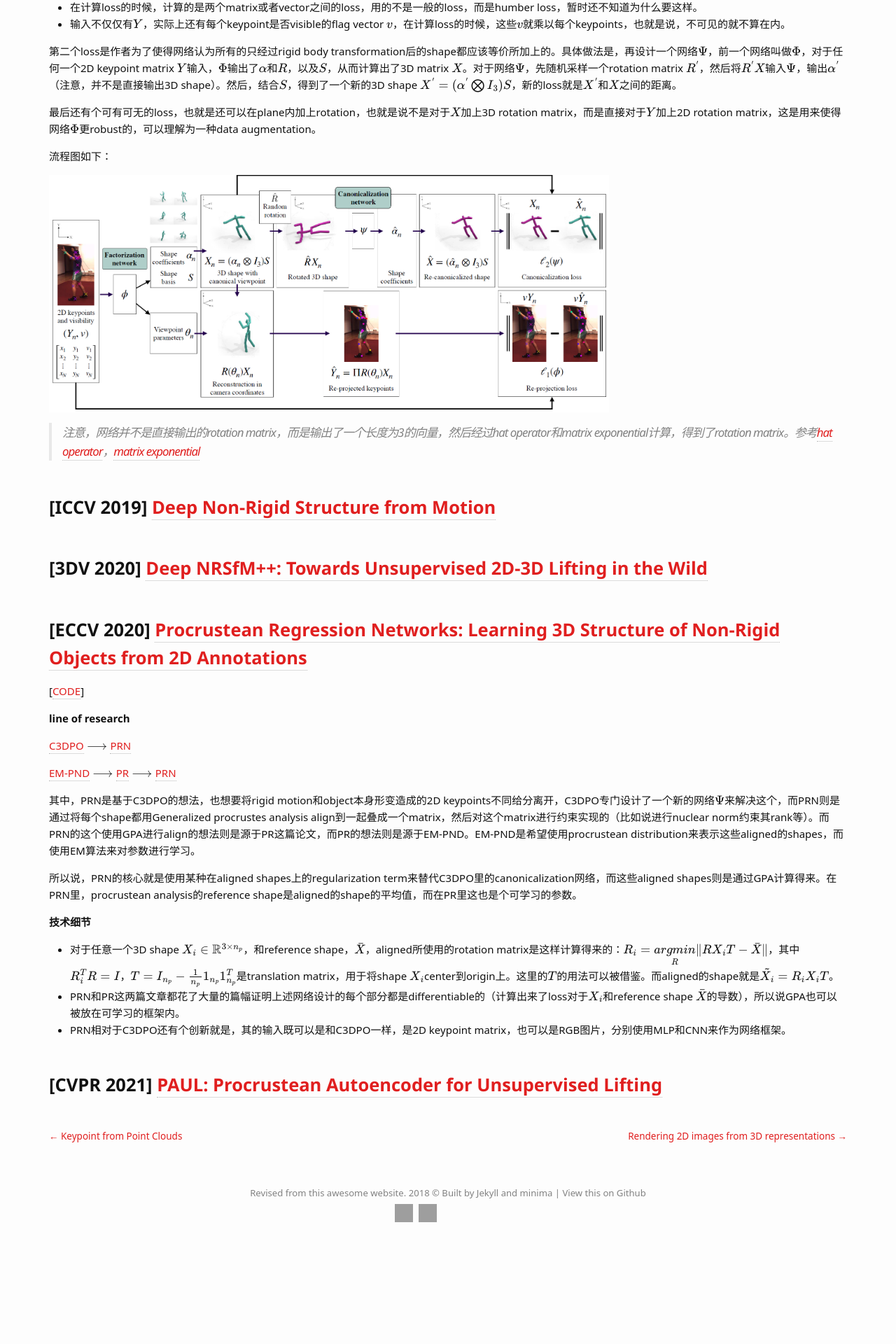
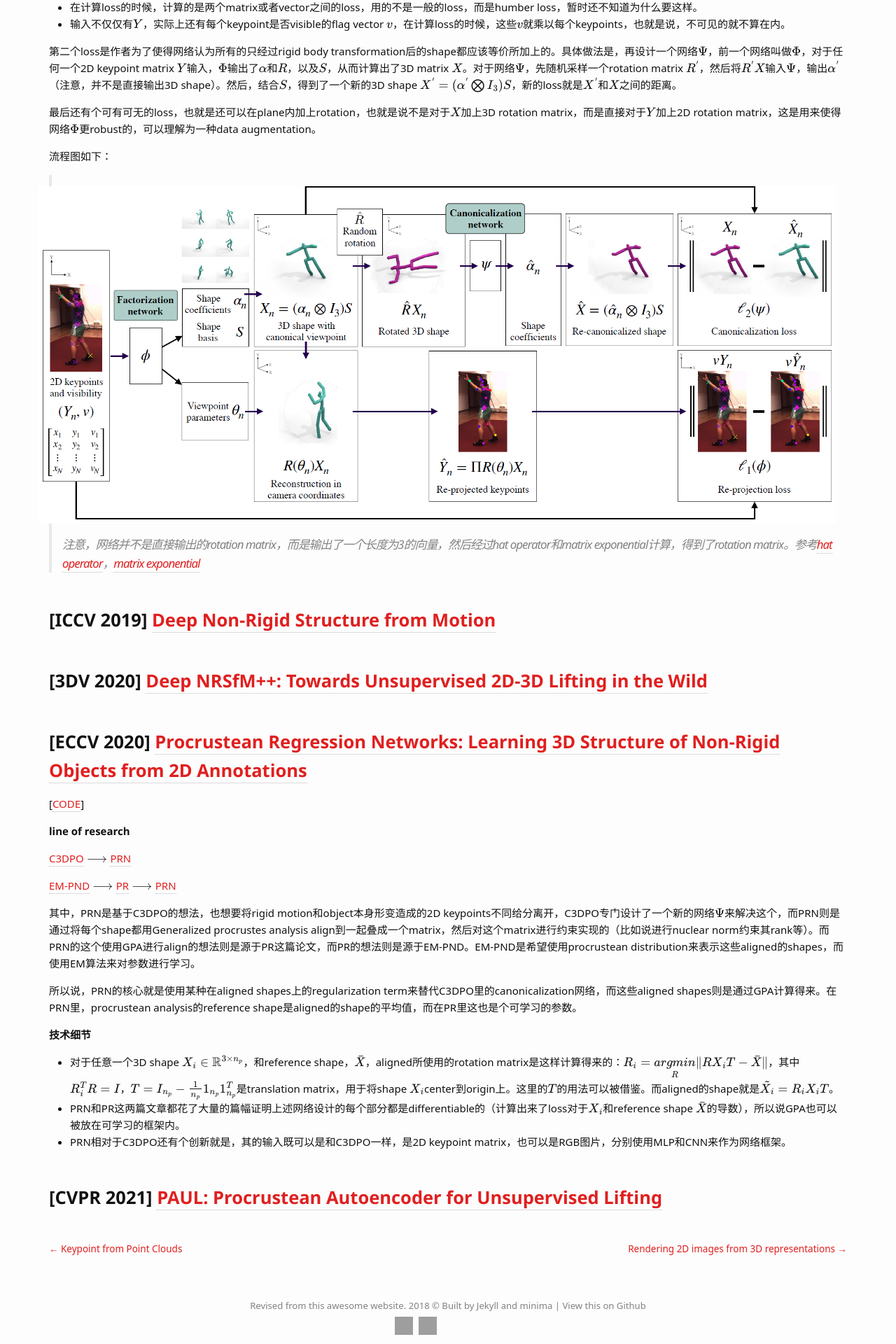
Before and after one commit to Wei-kang-Wang/tech-log, a Jekyll site: the page built from _posts/2022-01-01-Non rigid structucre from motion.md, in a window 1280 px wide. Shown: the part 974-2894 px from the top of the page at 70% size. Built offline with Jekyll 4.4.1, drawn with Linux system fonts in a browser that asks for light colours; some web fonts are replaced; formulas are drawn with MathJax 3; before the commit the page ends 2740 px from its top, so only the background shows below that; grey boxes are pictures that could not be loaded.

Commit message:
Update 2022-01-01-Non rigid structucre from motion.md

```diff
--- a/_posts/2022-01-01-Non rigid structucre from motion.md
+++ b/_posts/2022-01-01-Non rigid structucre from motion.md
@@ -43,8 +43,8 @@ tags: paper-reading
 流程图如下：
 
 
-![C3DPO-1]({{ '/assets/images/C3DPO-1.png' | relative_url }})
-{: style="width: 800px; max-width: 100%; float=center", class="center"}
+![C3DPO-1]({{ '/assets/images/C3DPO-1.png' | relative_url }}){: width=800 style="float:right; padding:16px"}
+
 
 > 注意，网络并不是直接输出的rotation matrix，而是输出了一个长度为3的向量，然后经过hat operator和matrix exponential计算，得到了rotation matrix。参考[hat operator](https://en.wikipedia.org/wiki/Hat_operator)，[matrix exponential](https://en.wikipedia.org/wiki/Matrix_exponential)
 
```
